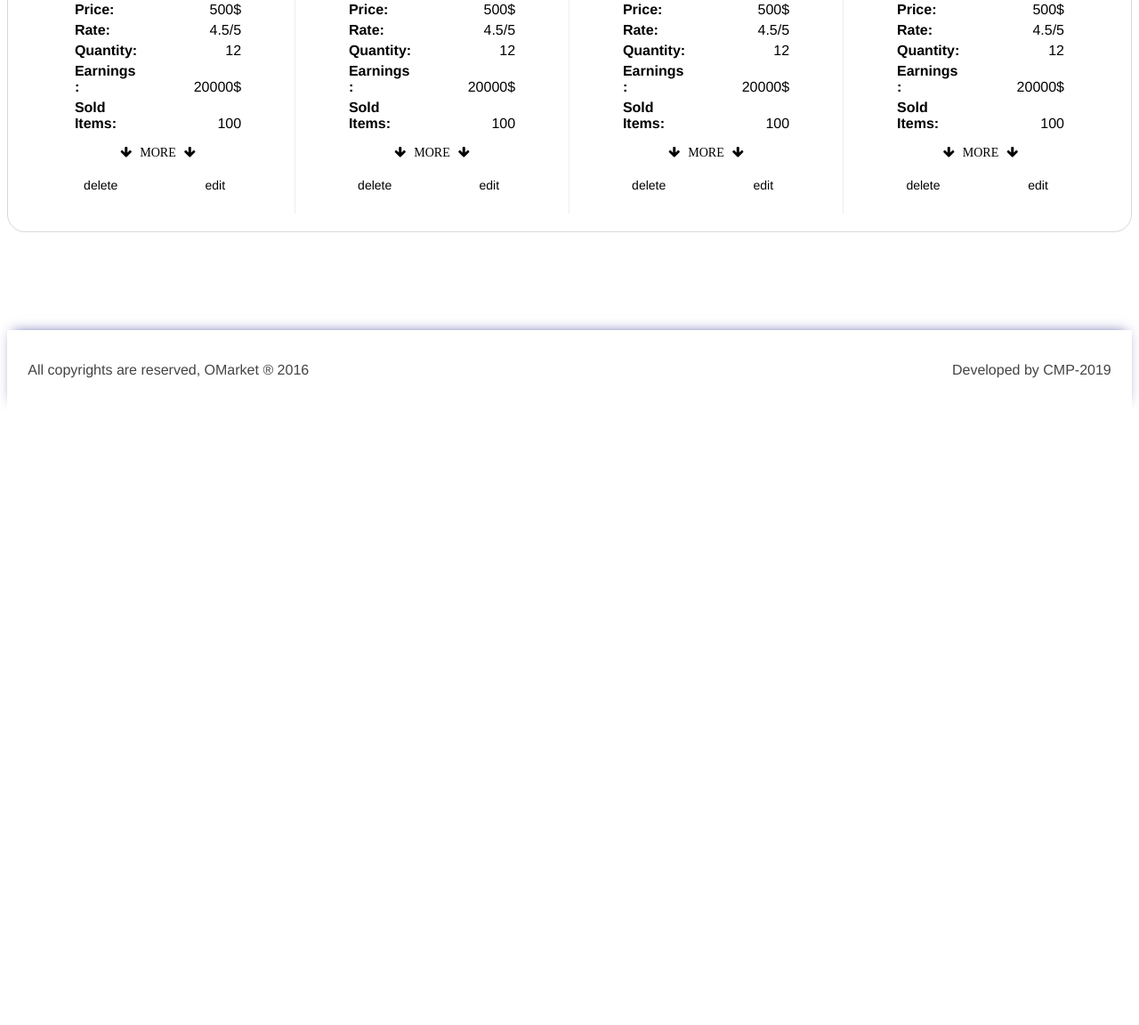
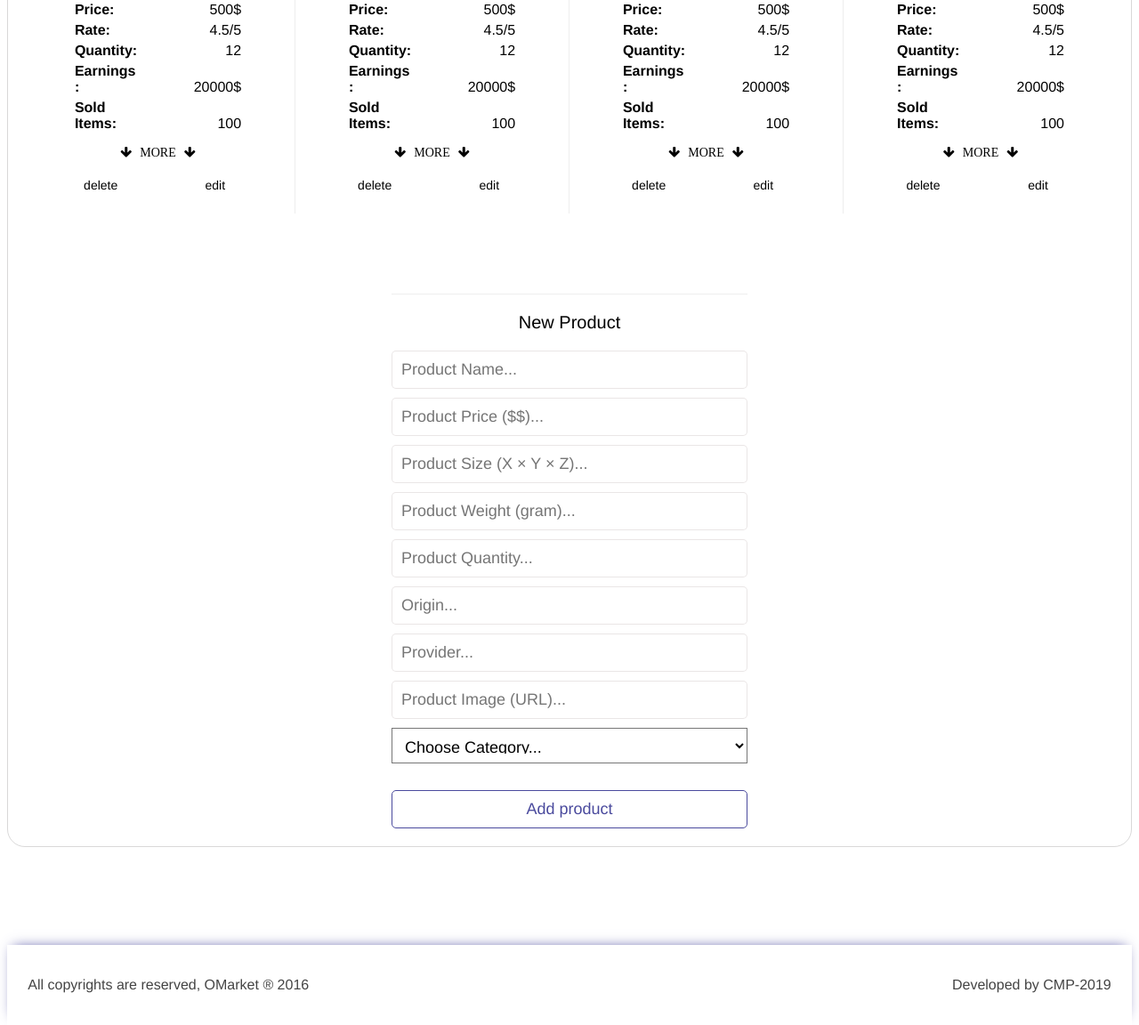
Before and after one commit to i-radwan/onlinemarket, a PHP site: page /admin/index.html in a window 1280 px wide. Shown: the part 4789-5941 px from the top of the page at 89% size. Before the commit the page ends 5240 px from the top, so only its background shows below. Run offline with PHP 8.4, Linux system fonts and the light colour scheme; some web fonts are replaced.

Commit message:
Add new product section is UI ready

```diff
--- a/admin/css/style.css
+++ b/admin/css/style.css
@@ -170,7 +170,7 @@
 .product-edit--input-title.editinput,
 .categories-single-item--visible-details--spec--val.editinput {
 	font-size: 13px;
-	padding: 4px 4px 4px 4px;
+	padding: 4px;
 	margin-left: 15px;
 	width: 90px;
 	outline: 0 none;
@@ -245,10 +245,53 @@
 	width: 64.7%;
 	text-align: left;
 }
-.categories-single-item--visible-details--spec.edit{
+
+.categories-single-item--visible-details--spec.edit {
 	margin-left: 0;
 	margin-right: 0;
 }
-.categories-single-item--visible-details--spec--key{
+
+.categories-single-item--visible-details--spec--key {
 	width: 30%;
 }
+
+.admin-products--add-product {
+	border-top: 1px solid #eee;
+	margin: 20px auto;
+	margin-top: 90px;
+	width: 400px;
+}
+
+.admin-products--add-product input {
+	padding: 10px !important;
+	font-size: 18px !important;
+}
+
+.add-product-title {
+	text-align: center;
+	font-size: 20px;
+	font-family: 'Raleway', helvetica;
+}
+.admin-products--category-menu {
+	width: 100%;
+	background: #fff;
+	height: 40px;
+	padding: 10px;
+	font-size: 18px;
+	font-family: 'Raleway', helvetica;
+}
+.admin-products--category-menu option{
+	width: 100%;
+	padding: 10px;
+	font-size: 18px;
+	font-family: 'Raleway', helvetica;
+}
+.categories-single-item--visible-details--spec.addNew{
+	margin-top: 20px;
+}
+.orders-filters--filter-button.addproduct{
+	margin-top: 30px;
+	width: 100%;
+	padding: 10px;
+	font-size: 18px;
+}
--- a/admin/index.html
+++ b/admin/index.html
@@ -244,6 +244,25 @@
                     <div class="categories-items-container" data-bind="foreach: productsArray">
                         <product-container class="categories-single-item categories-single-cartitem" params="value: $data"></product-container>
                     </div>
+                    <div class="admin-products--add-product">
+                        <p class="add-product-title">New Product</p>
+                        <input type="text" data-bind="" placeholder="Product Name..." class="product-edit--input-title editinput">
+                        <input type="number" data-bind="" placeholder="Product Price ($$)..." class="product-edit--input-title editinput">
+                        <input type="text" data-bind="" placeholder="Product Size (X × Y × Z)..." class="product-edit--input-title editinput">
+                        <input type="number" data-bind="" placeholder="Product Weight (gram)..." class="product-edit--input-title editinput">
+                        <input type="number" data-bind="" placeholder="Product Quantity..." class="product-edit--input-title editinput">
+                        <input type="text" data-bind="" placeholder="Origin..." class="product-edit--input-title editinput">
+                        <input type="text" data-bind="" placeholder="Provider..." class="product-edit--input-title editinput">
+                        <input type="text" data-bind="" placeholder="Product Image (URL)..." class="product-edit--input-title editinput">
+						<select data-bind="optionsCaption: 'Choose Category...', options: allCategories
+                       	,optionsText: 'name', value: newProduct.category" class="admin-products--category-menu" >
+						</select>
+                   		<div data-bind="foreach: categorySpecs">
+							<input type="text" class="product-edit--input-title editinput" data-bind="attr: {placeholder: name }, textInput: value">
+						</div>
+						<button data-bind="" class="orders-filters--filter-button addproduct">Add product</button>
+
+                    </div>
                 </div>
             </products>
         </template>
--- a/admin/js/admin.js
+++ b/admin/js/admin.js
@@ -45,7 +45,11 @@ function categoryModel(category) {
 	self.tmpName = ko.observable(category.name);
 	self.editMode = ko.observable(false);
 }
-
+function categorySpecModel(categoySpec) {
+	this.id = ko.observable(categoySpec.id);
+	this.name = ko.observable(categoySpec.name);
+	this.value = ko.observable("");
+}
 function employeeModel(employee) {
 	this.id = employee.id;
 	this.email = ko.observable(employee.email);
@@ -79,6 +83,19 @@ function productsViewModel(params) {
 	var self = this;
 	self.params = params.value;
 	self.productsArray = ko.observableArray();
+	self.allCategories = getCategoriesArray();
+	self.categorySpecs = ko.observableArray();
+	//new product vars
+	self.newProduct = {}
+	self.newProduct.category = ko.observable();
+
+	self.newProduct.category.subscribe(function (category) {
+		self.categorySpecs.removeAll();
+		getCategorySpecs(category.id).forEach(function (categorySpec) {
+			self.categorySpecs.push(new categorySpecModel(categorySpec));
+		});
+	})
+
 	self.init = function () {
 		var products = getAllProducts();
 		products.forEach(function (product) {
@@ -858,6 +875,24 @@ function getEmployeesArray(type) {
 	}];
 	}
 }
+function getCategorySpecs(cateID){
+	return [{
+		_id: 1,
+		name: "spec1"
+	},{
+		_id: 2,
+		name: "spec2"
+	},{
+		_id: 3,
+		name: "spec3"
+	},{
+		_id: 4,
+		name: "spec4"
+	},{
+		_id: 5,
+		name: "spec5"
+	}];
+}
 /**
  * This function retrieves all the the categories from the server
  * @returns {Array} Categories array -> contains categories objects
```
Lines whose indentation alone changed are shown as unchanged.
